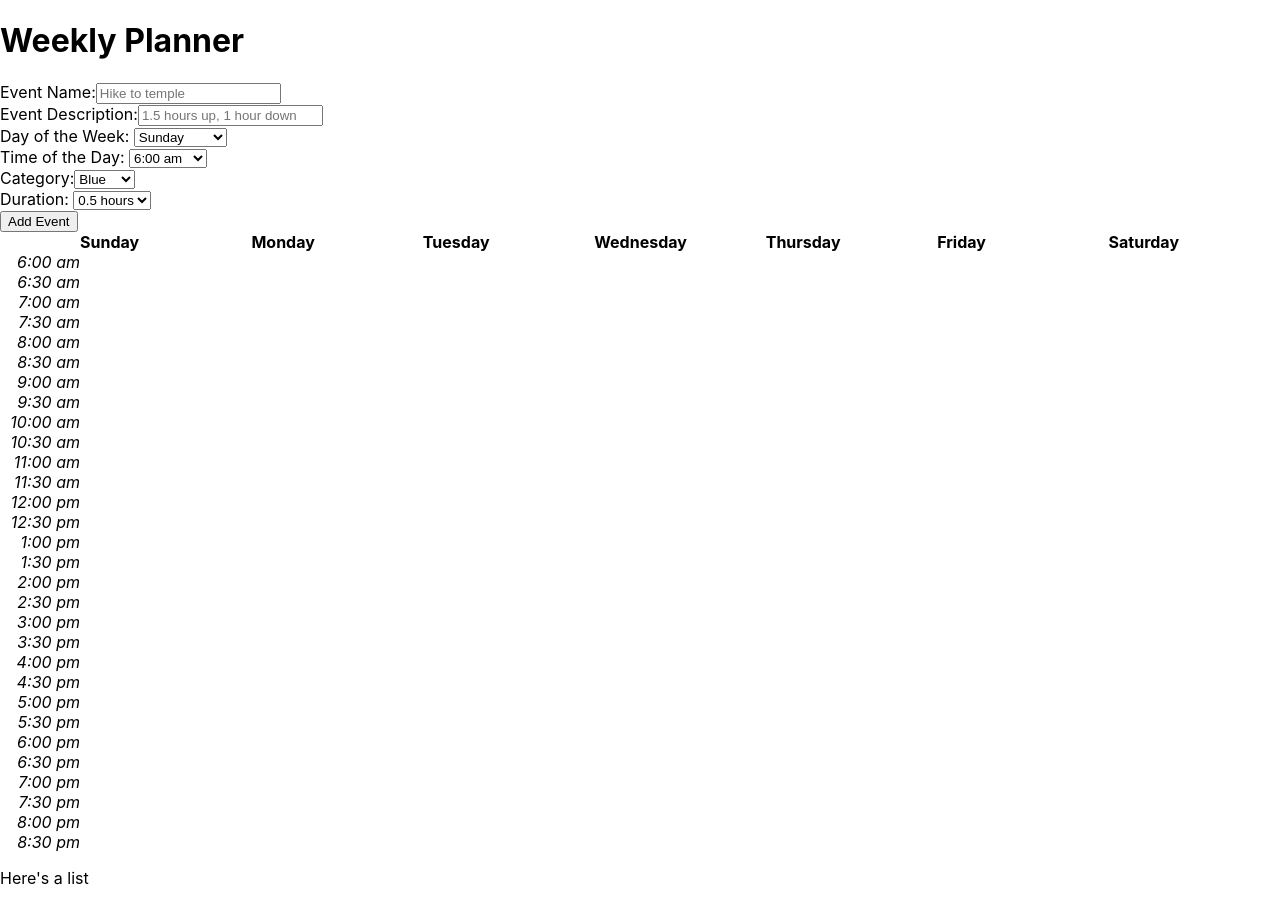
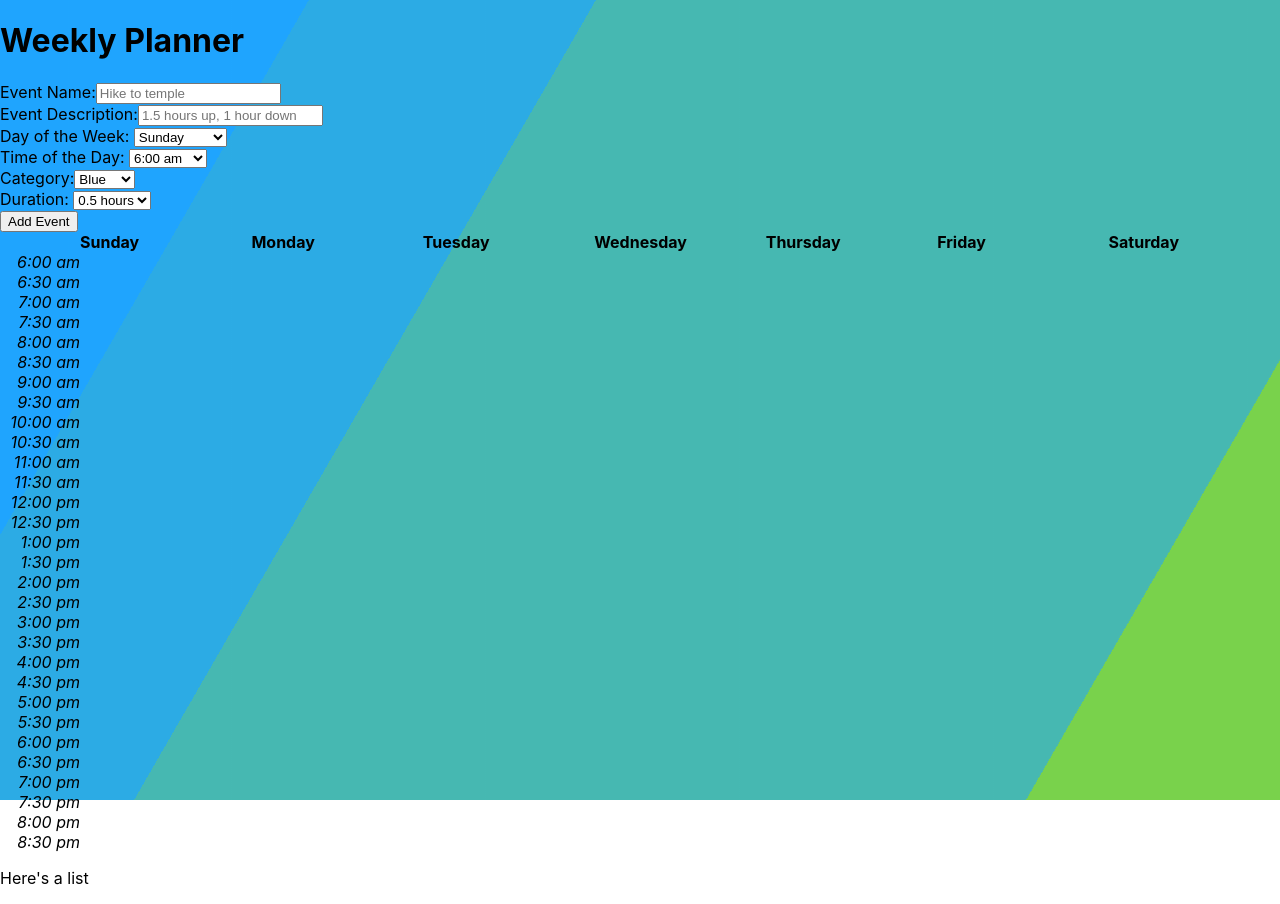
Before and after one commit to dlord-20/vacation-calendar-app, a React (Create React App) app: page / in a window 1280 px wide. Built offline with nearby package versions, Linux system fonts and the light colour scheme.

Commit message:
Working animated background -> sliding diagonals. Turn it off by commenting out divs at the bottom on the render section

```diff
--- a/src/components/calendar/calendar.js
+++ b/src/components/calendar/calendar.js
@@ -329,7 +329,12 @@ export default function Calendar() {
                     {getUserEventsList()}
                 </div>
             </div>
+
             {/* Possibly insert crazy background here */}
+            <div className={calendarStyles.bg}></div>
+            <div className={`${calendarStyles.bg} ${calendarStyles.bg2}`}></div>
+            <div className={`${calendarStyles.bg} ${calendarStyles.bg3}`}></div>
+            {/* End of code */}
         </div>
     )
 }
--- a/src/components/calendar/calendar.module.css
+++ b/src/components/calendar/calendar.module.css
@@ -126,3 +126,37 @@ h1 {
 .close:after {
     transform: rotate(-45deg);
     }
+
+
+/* ---------------Crazy Back----------- */
+
+
+.bg {
+    animation:slide 3s ease-in-out infinite alternate;
+    background-image: linear-gradient(-60deg, #6c3 50%, #09f 50%);
+    bottom:0;
+    left:-50%;
+    opacity:.5;
+    position:fixed;
+    right:-50%;
+    top:0;
+    z-index:-1;
+    }
+
+.bg2 {
+    animation-direction:alternate-reverse;
+    animation-duration:4s;
+    }
+
+.bg3 {
+    animation-duration:5s;
+    }
+
+@keyframes slide {
+0% {
+    transform:translateX(-25%);
+}
+100% {
+    transform:translateX(25%);
+}
+}
```
